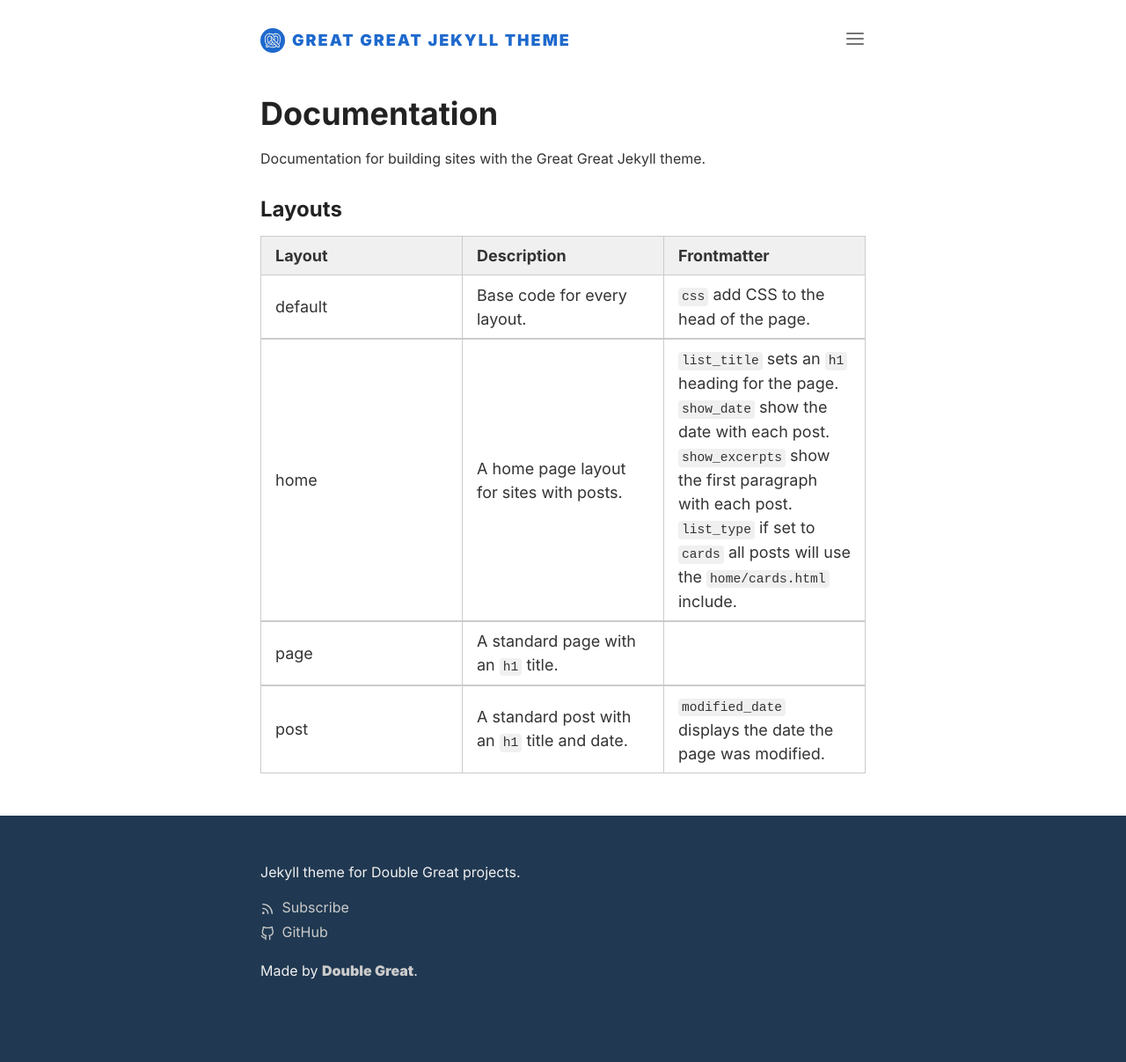
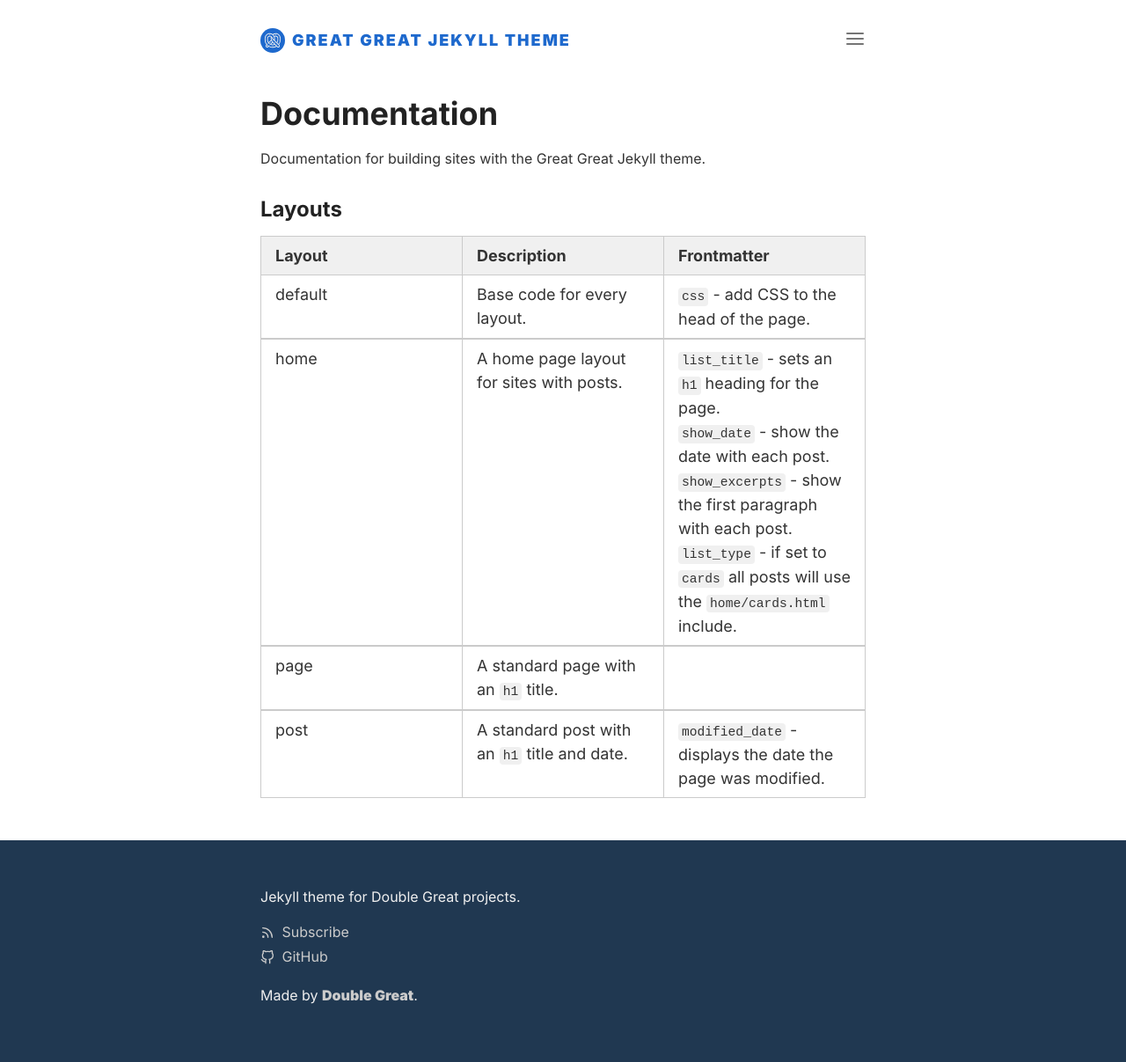
Before and after one commit to double-great/theme, a Jekyll site: the page built from documentation.md, in a window 1280 px wide. Shown: the whole page at 88% size. Built offline with Jekyll 4.4.1, drawn with Linux system fonts in a browser that asks for light colours; before the commit the page ends 1179 px from its top, so only the background shows below that.

Commit message:
Rework frontmatter data

```diff
--- a/documentation.md
+++ b/documentation.md
@@ -8,6 +8,7 @@ css: |
   table td,
   table tr {
     word-break: unset;
+    vertical-align: top;
   }
 ---
 
@@ -17,6 +18,6 @@ Documentation for building sites with the Great Great Jekyll theme.
 
 | Layout                                        | Description | Frontmatter               |
 | --------------------------------------------- | ----------- | ------------------------- |
-| {% for layout in site.data.layouts %}{{layout | first}}     | {{layout[1].description}} | {%for matter in layout[1].frontmatter %}{{matter}}<br>{% endfor %} |
+| {% for layout in site.data.layouts %}{{layout | first}}     | {{layout[1].description}} | {% for item in layout[1].frontmatter %}`{{item | first | first}}` - {{item | first | last}}<br>{% endfor %} |
 
 {% endfor %}
```
Also changed, not shown: _data/layouts.yml (+6 -6 lines).
